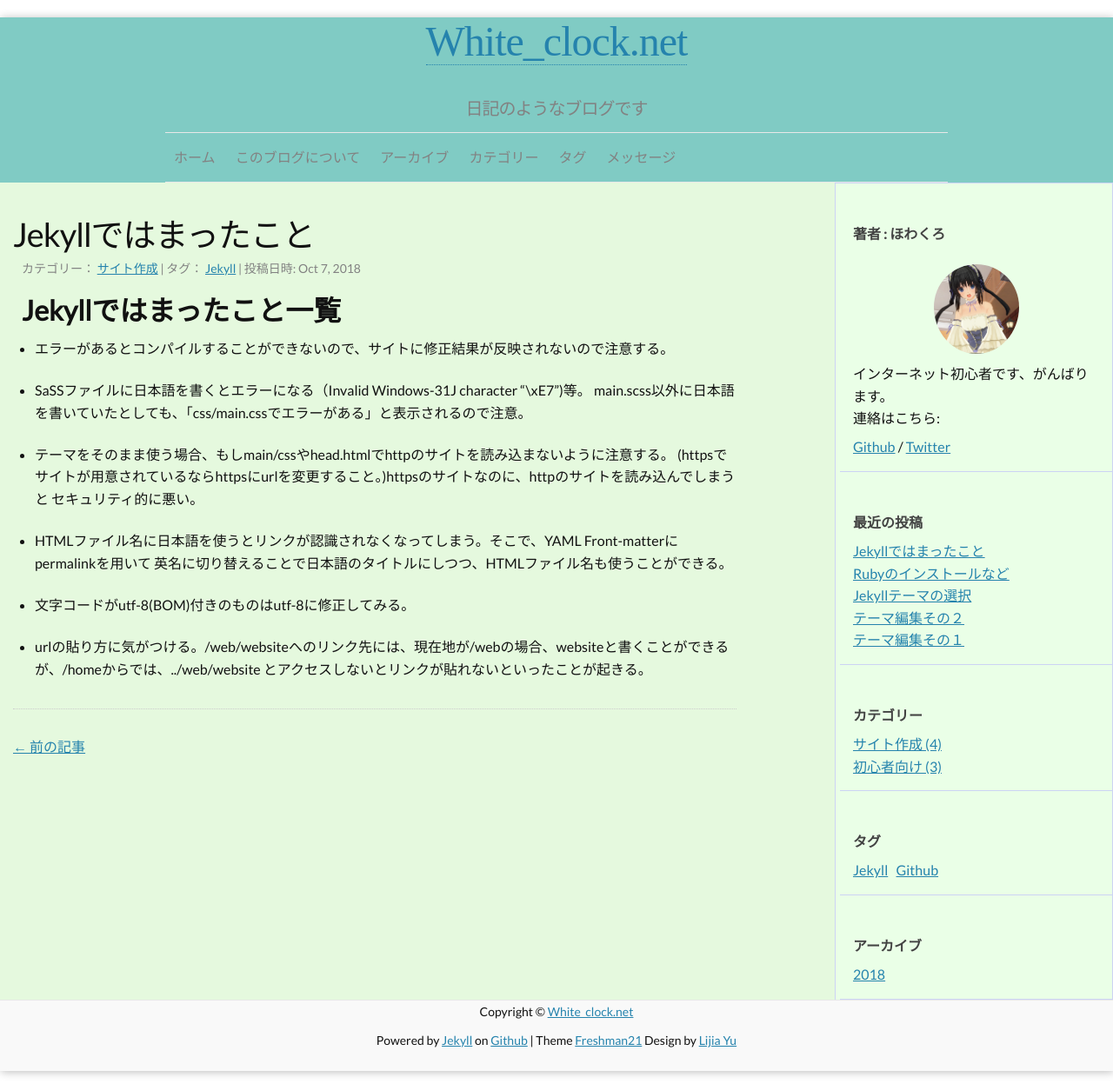
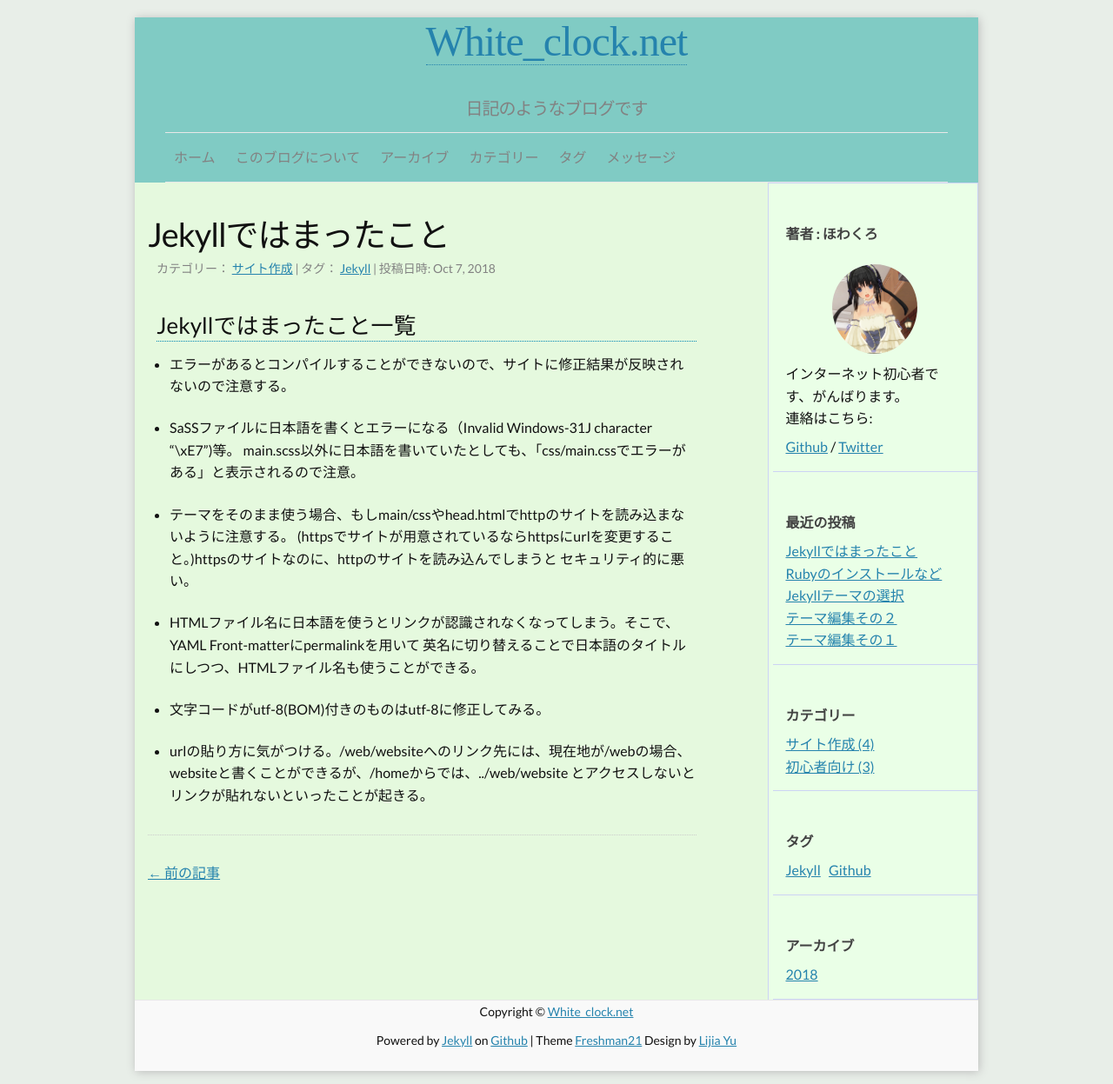
Before and after one commit to dadacha/yuina-whiteclock.github.io, a Jekyll site: the page built from _posts/2018-10-07-jeky3.md, in a window 1280 px wide. Shown: the whole page at 87% size. Built offline with Jekyll 4.4.1, drawn with Linux system fonts in a browser that asks for light colours; some web fonts are replaced; comment, search, counter and statistics services are not loaded.

Commit message:
Webサイト作成手順をまとめた

```diff
--- a/_posts/2018-10-07-jeky3.md
+++ b/_posts/2018-10-07-jeky3.md
@@ -10,7 +10,7 @@ permalink: /web/jekyll_3
 tags:
 - Jekyll
 ---
-## Jekyllではまったこと一覧
+### Jekyllではまったこと一覧
 - エラーがあるとコンパイルすることができないので、サイトに修正結果が反映されないので注意する。
 
 - SaSSファイルに日本語を書くとエラーになる（Invalid Windows-31J character "\xE7")等。
--- a/_sass/_base.scss
+++ b/_sass/_base.scss
@@ -38,7 +38,7 @@ body {
   line-height: $base-line-height;
   font-weight: 300;
   color: $text-color;
-  //background-color: $background-color;
+  background-color: #e8eee8;
   -webkit-text-size-adjust: 100%;
 }
 
@@ -57,17 +57,14 @@ ul, ol, dl, figure,
 }
 
 
-
-
-
 /**
  * Set main page style
  */
 
 .container {
   min-height:100%;
-  //max-width: -webkit-calc(#{$page-width} - (#{$spacing-unit} * 2));
-  //max-width:         calc(#{$page-width} - (#{$spacing-unit} * 2));
+  max-width: -webkit-calc(#{$page-width} - (#{$spacing-unit} * 2));
+  max-width:         calc(#{$page-width} - (#{$spacing-unit} * 2));
   //max-width: 100%;
   margin-right: auto;
   margin-left: auto;
--- a/_sass/_layout.scss
+++ b/_sass/_layout.scss
@@ -15,6 +15,7 @@
 }
 
 .site-title {
+  //margin-top: 0;
   text-decoration: none;
   font-family: 'Cedarville Cursive', cursive;
   font-size: 48px;
```
